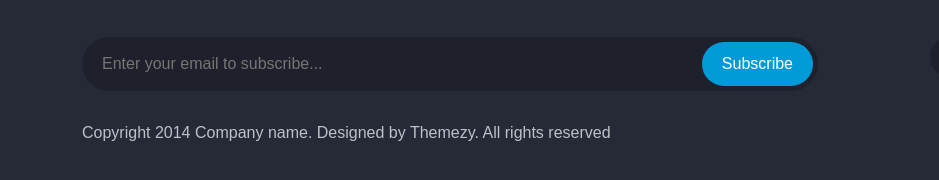
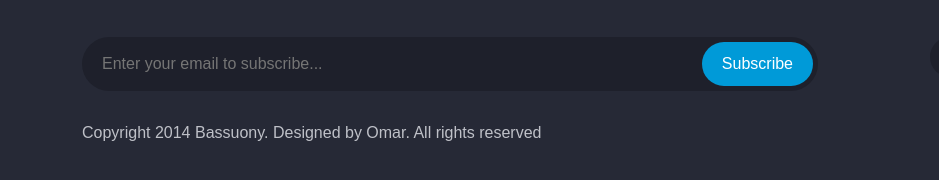
Before and after one commit to Omarbassuony/Weather-app, a plain HTML site: page index.html in a window 1280 px wide. Shown: the part 404-584 px from the top of the page, 0-939 px from the left. Drawn offline with Linux system fonts and the light colour scheme; no server answers.

Commit message:
Update index.html

```diff
--- a/index.html
+++ b/index.html
@@ -116,7 +116,7 @@
                         </div>
                     </div>
                 </div>
-                <p>Copyright 2014 Company name. Designed by Themezy. All rights reserved</p>
+                <p>Copyright 2014 Bassuony. Designed by Omar. All rights reserved</p>
             </div>
           </footer>
     </main>
```
